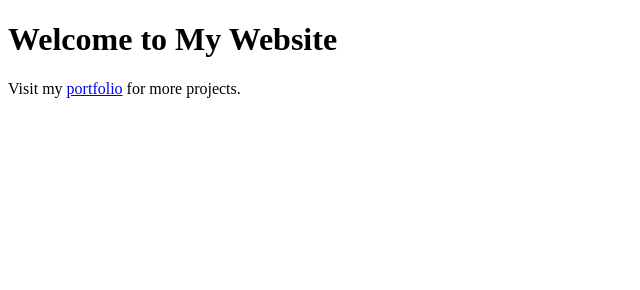
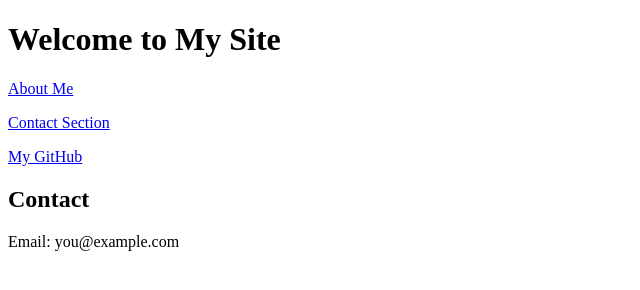
Before and after one commit to zjczjczjc898/zjczjczjc898.github.io, a plain HTML site: page index.html in a window 1280 px wide. Shown: the whole page, without its empty margins (0-640 px from the left). Drawn offline with Linux system fonts and the light colour scheme.

Commit message:
Update index.html

```diff
--- a/index.html
+++ b/index.html
@@ -3,10 +3,15 @@
 <head>
   <meta charset="UTF-8" />
   <meta name="viewport" content="width=device-width, initial-scale=1.0"/>
-  <title>My Website</title>
+  <title>My GitHub Page</title>
 </head>
 <body>
-  <h1>Welcome to My Website</h1>
-  <p>Visit my <a href="https://www.example.com">portfolio</a> for more projects.</p>
+  <h1>Welcome to My Site</h1>
+  <p><a href="about.html">About Me</a></p>
+  <p><a href="#contact">Contact Section</a></p>
+  <p><a href="https://github.com/zjczjczjc898" target="_blank">My GitHub</a></p>
+
+  <h2 id="contact">Contact</h2>
+  <p>Email: you@example.com</p>
 </body>
 </html>
```
